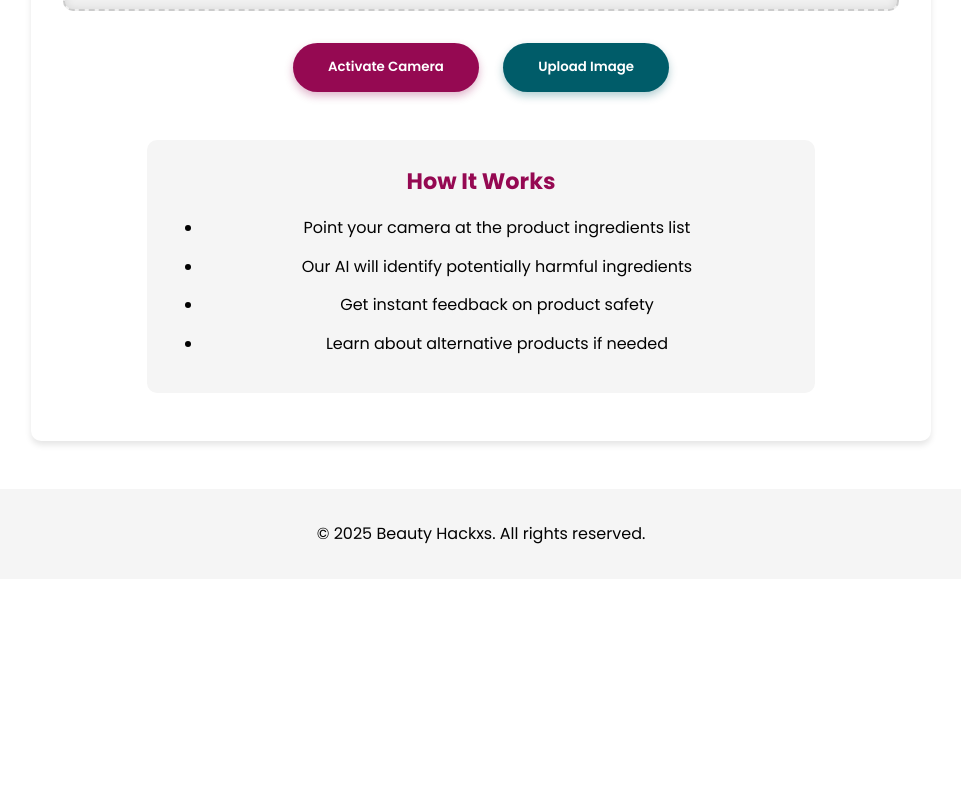
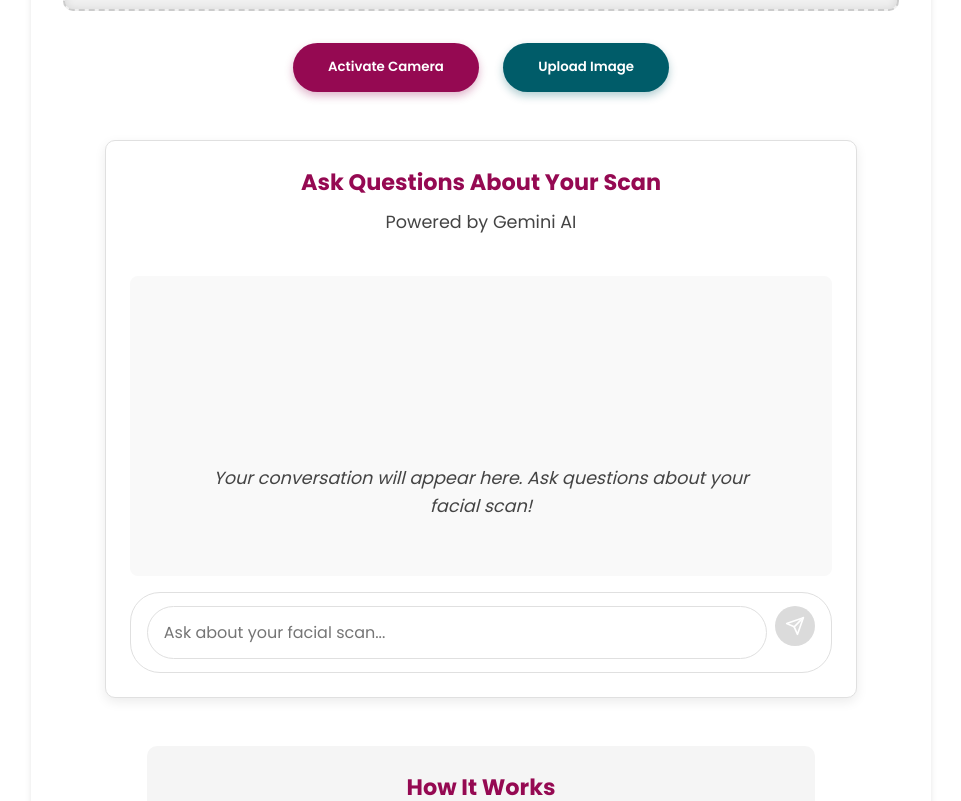
Before and after one commit to um-e-kalsoum/beautyhackxs, a React (Create React App) app: page /camera in a window 1280 px wide. Shown: the part 739-1540 px from the top of the page, without its empty margins (159-1120 px from the left). Before the commit the page ends 1318 px from the top, so only its background shows below. Built offline with nearby package versions, Linux system fonts and the light colour scheme.

Commit message:
sign in works

```diff
--- a/src/App.js
+++ b/src/App.js
@@ -1,11 +1,9 @@
-
 import { BrowserRouter, Routes, Route } from 'react-router-dom';
 import Layout from './components/Layout';
 import Home from './components/Home';
 import Camera from './components/Camera';
 import Ingredients from './components/Ingredients';
 import SignIn from './components/SignIn';
-import BeautyBuddy from './components/BeautyBuddy';
 import { AuthProvider } from './AuthContext';
 
 export default function App() {
@@ -17,7 +15,6 @@ export default function App() {
             <Route path="/" element={<Home />} />
             <Route path="/camera" element={<Camera />} />
             <Route path="/ingredients" element={<Ingredients />} />
-            <Route path="/beauty-buddy" element={<BeautyBuddy />} />
             <Route path="/signin" element={<SignIn />} />
           </Routes>
         </Layout>
--- a/src/components/Camera.js
+++ b/src/components/Camera.js
@@ -2,11 +2,37 @@ import { useState } from 'react';
 
 export default function Camera() {
   const [cameraActive, setCameraActive] = useState(false);
+  const [chatMessage, setChatMessage] = useState('');
+  const [chatHistory, setChatHistory] = useState([]);
+  const [isProcessing, setIsProcessing] = useState(false);
+
+  const handleSendMessage = (e) => {
+    e.preventDefault();
+    if (!chatMessage.trim()) return;
+
+    // Add user message to chat history
+    const userMessage = { sender: 'user', text: chatMessage };
+    setChatHistory([...chatHistory, userMessage]);
+
+    // Simulate Gemini AI processing
+    setIsProcessing(true);
+
+    // Simulate AI response (in a real implementation, this would call Gemini API)
+    setTimeout(() => {
+      const aiResponse = {
+        sender: 'ai',
+        text: `I've analyzed your image and question: "${chatMessage}". In a real implementation, this would be processed by Gemini AI to provide relevant information based on your facial scan.`
+      };
+      setChatHistory([...chatHistory, userMessage, aiResponse]);
+      setChatMessage('');
+      setIsProcessing(false);
+    }, 1500);
+  };
 
   return (
     <section className="camera-container">
-      <h1>Beauty Product Scanner</h1>
-      <p>Use your camera to scan beauty products and analyze their ingredients for potential allergens or harmful components.</p>
+      <h1>Facial Scanner</h1>
+      <p>Use your camera to scan your face and ask questions about skincare and beauty products suitable for you.</p>
 
       <div className="camera-view">
         {cameraActive ? (
@@ -36,13 +62,56 @@ export default function Camera() {
         </button>
       </div>
 
+      {/* Gemini-powered Chatbox */}
+      <div className="gemini-chatbox">
+        <h3>Ask Questions About Your Scan</h3>
+        <p className="powered-by">Powered by Gemini AI</p>
+
+        <div className="chat-messages">
+          {chatHistory.length === 0 ? (
+            <p className="chat-placeholder">Your conversation will appear here. Ask questions about your facial scan!</p>
+          ) : (
+            chatHistory.map((msg, index) => (
+              <div key={index} className={`chat-message ${msg.sender}`}>
+                <span className="message-text">{msg.text}</span>
+              </div>
+            ))
+          )}
+          {isProcessing && (
+            <div className="chat-message ai processing">
+              <span className="message-text">Gemini is analyzing...</span>
+            </div>
+          )}
+        </div>
+
+        <form className="chat-input" onSubmit={handleSendMessage}>
+          <input
+            type="text"
+            placeholder="Ask about your facial scan..."
+            value={chatMessage}
+            onChange={(e) => setChatMessage(e.target.value)}
+            disabled={isProcessing}
+          />
+          <button
+            type="submit"
+            className="send-btn"
+            disabled={!chatMessage.trim() || isProcessing}
+          >
+            <svg xmlns="http://www.w3.org/2000/svg" width="20" height="20" viewBox="0 0 24 24" fill="none" stroke="currentColor" strokeWidth="2" strokeLinecap="round" strokeLinejoin="round">
+              <line x1="22" y1="2" x2="11" y2="13"></line>
+              <polygon points="22 2 15 22 11 13 2 9 22 2"></polygon>
+            </svg>
+          </button>
+        </form>
+      </div>
+
       <div className="scanner-info">
         <h3>How It Works</h3>
         <ul>
-          <li>Point your camera at the product ingredients list</li>
-          <li>Our AI will identify potentially harmful ingredients</li>
-          <li>Get instant feedback on product safety</li>
-          <li>Learn about alternative products if needed</li>
+          <li>Scan your face using your camera</li>
+          <li>Our AI will analyze your skin type and features</li>
+          <li>Ask questions about suitable products and skincare routines</li>
+          <li>Get personalized recommendations based on your scan</li>
         </ul>
       </div>
     </section>
--- a/src/components/Home.js
+++ b/src/components/Home.js
@@ -14,7 +14,7 @@ export default function Home() {
           <p>Accessible beauty for everyone. We help you discover the perfect beauty products tailored to your needs through ingredient analysis and smart technology.</p>
         </div>
         <div className="cta-buttons">
-          <NavLink to="/camera" className="btn primary-btn">Try Our Camera</NavLink>
+          <NavLink to="/camera" className="btn primary-btn">Try Our Facial Scanner</NavLink>
           <NavLink to="/ingredients" className="btn secondary-btn">Explore Ingredients</NavLink>
         </div>
       </section>
--- a/src/components/Ingredients.js
+++ b/src/components/Ingredients.js
@@ -6,6 +6,9 @@ export default function Ingredients() {
   const [imagePreview, setImagePreview] = useState(null);
   const [isAnalyzing, setIsAnalyzing] = useState(false);
   const [analysisResults, setAnalysisResults] = useState(null);
+  const [chatMessage, setChatMessage] = useState('');
+  const [chatHistory, setChatHistory] = useState([]);
+  const [isProcessing, setIsProcessing] = useState(false);
 
   const handleImageChange = (e) => {
     if (e.target.files && e.target.files[0]) {
@@ -37,6 +40,29 @@ export default function Ingredients() {
     setSelectedImage(null);
     setImagePreview(null);
     setAnalysisResults(null);
+  };
+
+  const handleSendMessage = (e) => {
+    e.preventDefault();
+    if (!chatMessage.trim()) return;
+
+    // Add user message to chat history
+    const userMessage = { sender: 'user', text: chatMessage };
+    setChatHistory([...chatHistory, userMessage]);
+
+    // Simulate AI processing
+    setIsProcessing(true);
+
+    // Simulate AI response (in a real implementation, this would call Gemini API)
+    setTimeout(() => {
+      const aiResponse = {
+        sender: 'ai',
+        text: `Regarding your question about "${chatMessage}": In a real implementation, Gemini AI would provide detailed information about these ingredients, their benefits, potential risks, and suitable alternatives.`
+      };
+      setChatHistory([...chatHistory, userMessage, aiResponse]);
+      setChatMessage('');
+      setIsProcessing(false);
+    }, 1500);
   };
 
   return (
@@ -105,6 +131,49 @@ export default function Ingredients() {
           </div>
         )}
       </div>
+
+      {/* Text-based Chatbox */}
+      <div className="gemini-chatbox ingredients-chat">
+        <h3>Ask Questions About Ingredients</h3>
+        <p className="powered-by">Powered by Gemini AI</p>
+
+        <div className="chat-messages">
+          {chatHistory.length === 0 ? (
+            <p className="chat-placeholder">Your conversation will appear here. Ask questions about beauty ingredients!</p>
+          ) : (
+            chatHistory.map((msg, index) => (
+              <div key={index} className={`chat-message ${msg.sender}`}>
+                <span className="message-text">{msg.text}</span>
+              </div>
+            ))
+          )}
+          {isProcessing && (
+            <div className="chat-message ai processing">
+              <span className="message-text">Gemini is analyzing...</span>
+            </div>
+          )}
+        </div>
+
+        <form className="chat-input" onSubmit={handleSendMessage}>
+          <input
+            type="text"
+            placeholder="Ask about ingredients or products..."
+            value={chatMessage}
+            onChange={(e) => setChatMessage(e.target.value)}
+            disabled={isProcessing}
+          />
+          <button
+            type="submit"
+            className="send-btn"
+            disabled={!chatMessage.trim() || isProcessing}
+          >
+            <svg xmlns="http://www.w3.org/2000/svg" width="20" height="20" viewBox="0 0 24 24" fill="none" stroke="currentColor" strokeWidth="2" strokeLinecap="round" strokeLinejoin="round">
+              <line x1="22" y1="2" x2="11" y2="13"></line>
+              <polygon points="22 2 15 22 11 13 2 9 22 2"></polygon>
+            </svg>
+          </button>
+        </form>
+      </div>
     </section>
   );
 }
--- a/src/components/Layout.js
+++ b/src/components/Layout.js
@@ -1,4 +1,3 @@
-
 import { NavLink, useNavigate } from 'react-router-dom';
 import { useAuth } from '../AuthContext';
 import icon from '../assets/iconBH.png';
@@ -22,9 +21,8 @@ export default function Layout({ children }) {
         <nav>
           <ul>
             <li><NavLink exact to="/" activeClassName="active">About Us</NavLink></li>
-            <li><NavLink to="/camera" activeClassName="active">Camera</NavLink></li>
+            <li><NavLink to="/camera" activeClassName="active">Facial Scanner</NavLink></li>
             <li><NavLink to="/ingredients" activeClassName="active">Ingredients</NavLink></li>
-            <li><NavLink to="/beauty-buddy" activeClassName="active">Beauty Buddy</NavLink></li>
             <li>
               {user ? (
                 <button onClick={handleSignOut} className="sign-in-btn">
--- a/src/components/SignIn.js
+++ b/src/components/SignIn.js
@@ -24,7 +24,7 @@ export default function SignIn() {
   }, [isAuthenticated, navigate]);
 
 
-  const API_URL = 'http://localhost/Kalsoums%20Hackathon/beautyhackxs/auth.php';
+  const API_URL = 'http://localhost/hackathon2/beautyhackxs/auth.php';
 
   async function handleSubmit(e) {
     if (e) e.preventDefault();
--- a/src/styles.css
+++ b/src/styles.css
@@ -1182,3 +1182,144 @@ button:disabled {
 .back-link:hover {
   color: var(--primary-color);
 }
+
+/* Gemini Chatbox Styles */
+.gemini-chatbox {
+  margin-top: 3rem;
+  border: 1px solid var(--medium-gray);
+  border-radius: 10px;
+  box-shadow: 0 4px 12px rgba(0,0,0,0.08);
+  padding: 1.5rem;
+  background-color: #fff;
+  position: relative;
+  max-width: 90%;
+  margin-left: auto;
+  margin-right: auto;
+}
+
+.gemini-chatbox h3 {
+  font-size: 1.4rem;
+  color: var(--primary-color);
+  margin-bottom: 0.5rem;
+  text-align: center;
+}
+
+.powered-by {
+  font-size: 0.85rem;
+  color: #777;
+  text-align: center;
+  margin-bottom: 1.5rem;
+}
+
+.chat-messages {
+  height: 300px;
+  overflow-y: auto;
+  padding: 1rem;
+  background-color: #f9f9f9;
+  border-radius: 8px;
+  margin-bottom: 1rem;
+  display: flex;
+  flex-direction: column;
+  gap: 1rem;
+}
+
+.chat-placeholder {
+  color: #999;
+  text-align: center;
+  margin: auto;
+  font-style: italic;
+}
+
+.chat-message {
+  padding: 0.8rem 1rem;
+  border-radius: 12px;
+  max-width: 80%;
+  position: relative;
+  word-break: break-word;
+}
+
+.chat-message.user {
+  background-color: var(--primary-color);
+  color: white;
+  align-self: flex-end;
+  border-bottom-right-radius: 0;
+}
+
+.chat-message.ai {
+  background-color: #e9e9e9;
+  color: #333;
+  align-self: flex-start;
+  border-bottom-left-radius: 0;
+}
+
+.chat-message.processing {
+  background-color: #f0f0f0;
+  color: #666;
+  font-style: italic;
+}
+
+.chat-input {
+  display: flex;
+  gap: 0.5rem;
+  margin-top: 1rem;
+}
+
+.chat-input input {
+  flex-grow: 1;
+  padding: 0.8rem 1rem;
+  border: 1px solid var(--medium-gray);
+  border-radius: 30px;
+  outline: none;
+  font-size: 1rem;
+  transition: var(--transition);
+}
+
+.chat-input input:focus {
+  border-color: var(--primary-color);
+  box-shadow: 0 0 0 2px rgba(149, 9, 82, 0.1);
+}
+
+.send-btn {
+  background-color: var(--primary-color);
+  color: white;
+  border: none;
+  border-radius: 50%;
+  width: 40px;
+  height: 40px;
+  display: flex;
+  justify-content: center;
+  align-items: center;
+  cursor: pointer;
+  transition: var(--transition);
+}
+
+.send-btn:hover {
+  background-color: #85076e;
+  transform: scale(1.05);
+}
+
+.send-btn:disabled {
+  background-color: #ccc;
+  cursor: not-allowed;
+  transform: none;
+}
+
+.gemini-chatbox.ingredients-chat .chat-message.user {
+  background-color: #3a7bd5;
+}
+
+/* Media Queries for Chatbox */
+@media (max-width: 768px) {
+  .gemini-chatbox {
+    max-width: 100%;
+    padding: 1rem;
+  }
+
+  .chat-messages {
+    height: 250px;
+  }
+
+  .chat-message {
+    max-width: 85%;
+  }
+}
```
Also changed, not shown: auth_log.txt.
